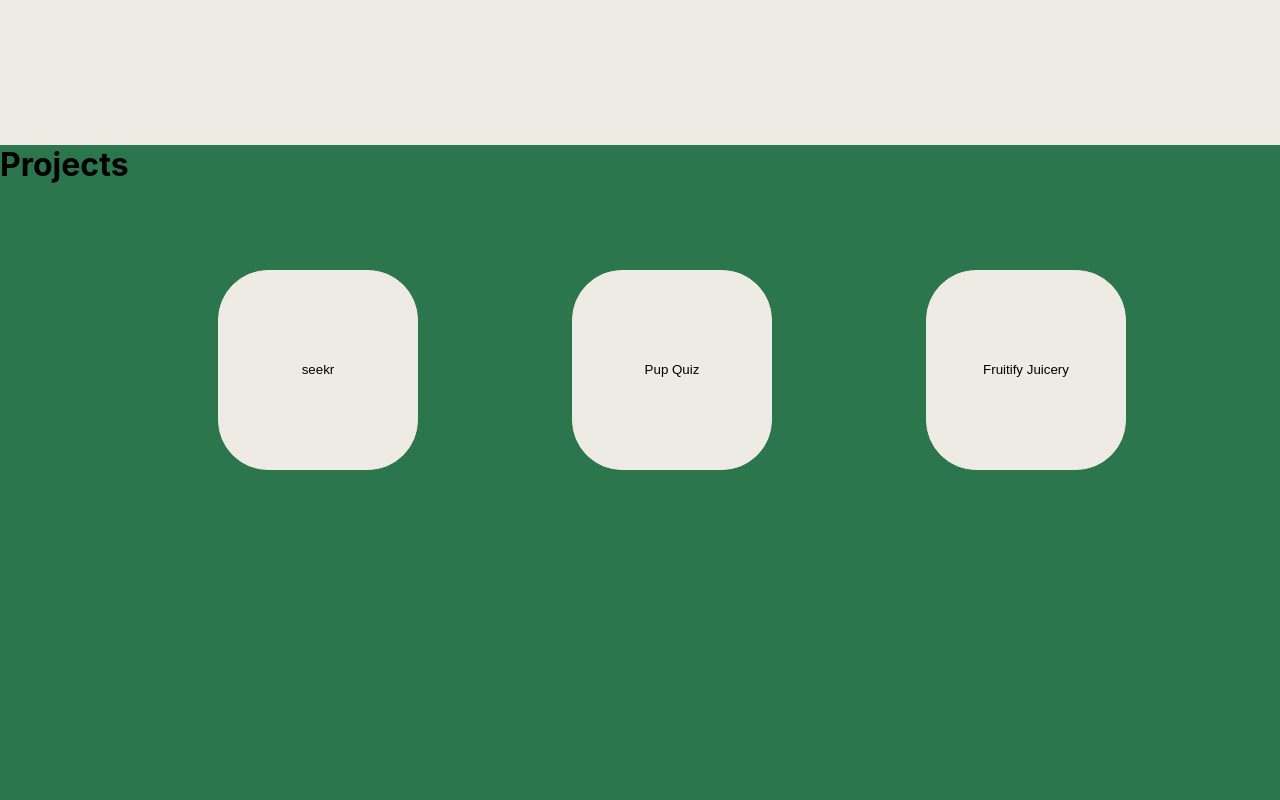
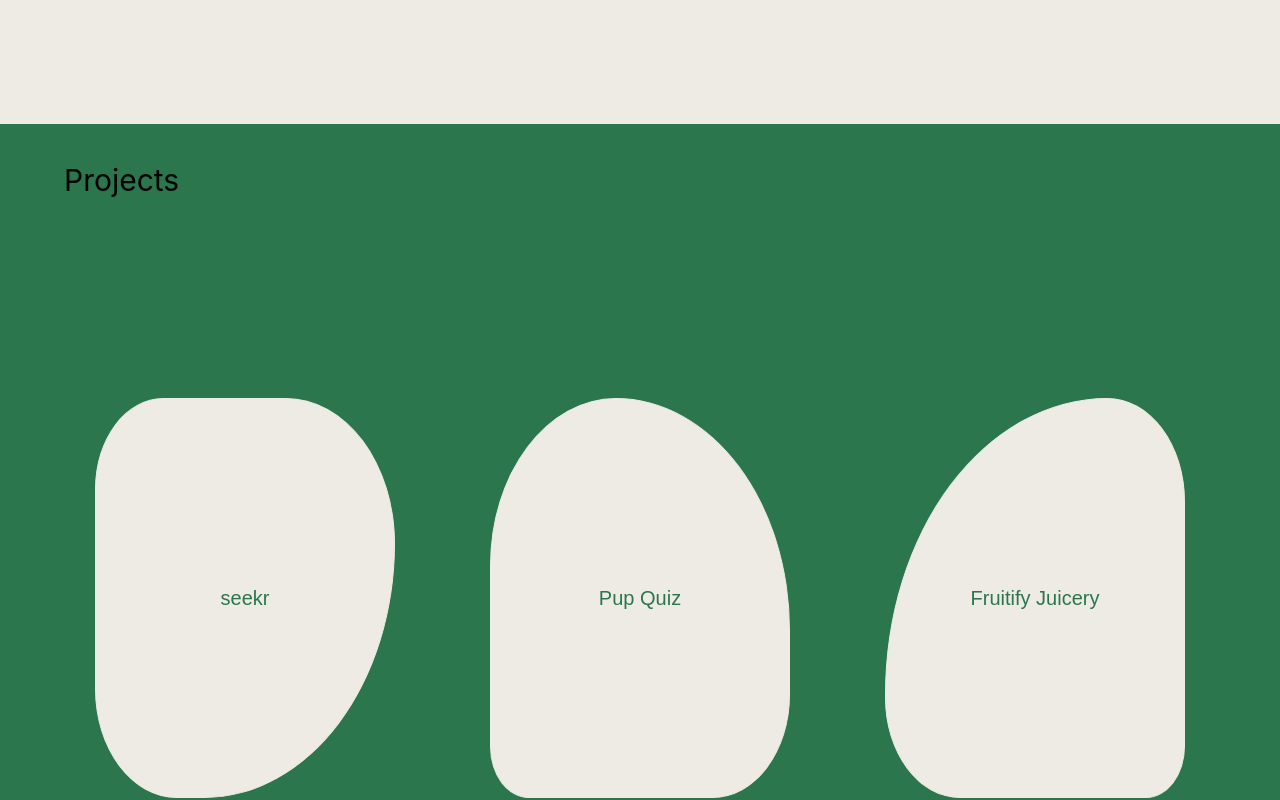
Before and after one commit to mackenziekroon/portfolio-new, a React (Create React App) app: page / in a window 1280 px wide. Shown: the part 740-1540 px from the top of the page. Built offline with nearby package versions, Linux system fonts and the light colour scheme.

Commit message:
css: border radius

```diff
--- a/src/App.css
+++ b/src/App.css
@@ -27,35 +27,47 @@ body {
   width: 100vw;
 }
 
+.project-title {
+  padding-top: 3%;
+  padding-left: 5%;
+  font-size: 30px;
+}
+
 .projects {
-  padding-top: 5%;
-  margin-left: 5%;
   display: flex;
   justify-content: space-evenly;
   align-items: center;
+  width: 100vw;
+  height: 100vh;
 }
 
 .seekr {
   background-color: #edebe4;
-  height: 200px;
-  width: 200px;
-  border-radius: 25%;
+  color: #2b764c;
+  font-size: 20px;
+  height: 400px;
+  width: 300px;
+  border-radius: 25% 40% 70% 30%;
   border: solid 1px #edebe4;
 }
 
 .pup-quiz {
   background-color: #edebe4;
-  height: 200px;
-  width: 200px;
-  border-radius: 25%;
+  color: #2b764c;
+  font-size: 20px;
+  height: 400px;
+  width: 300px;
+  border-radius: 65% 90% 40% 20%;
   border: solid 1px #edebe4;
 }
 
 .fruitfy-juicery {
   background-color: #edebe4;
-  height: 200px;
-  width: 200px;
-  border-radius: 25%;
+  color: #2b764c;
+  font-size: 20px;
+  height: 400px;
+  width: 300px;
+  border-radius: 86% 30% 15% 29%;
   border: solid 1px #edebe4;
 }
 
--- a/src/Projects.js
+++ b/src/Projects.js
@@ -4,7 +4,7 @@ const Projects = () => {
   return (
     <div>
       <div className="projects-container">
-        <h1>Projects</h1>
+        <div className="project-title">Projects</div>
         <div className="projects">
           <div>
             <button className="seekr">seekr</button>
```
